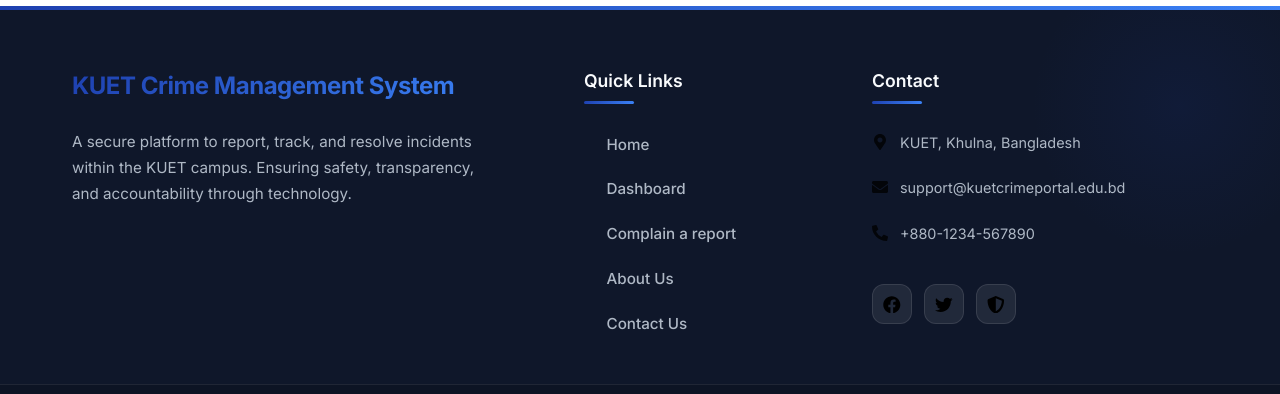
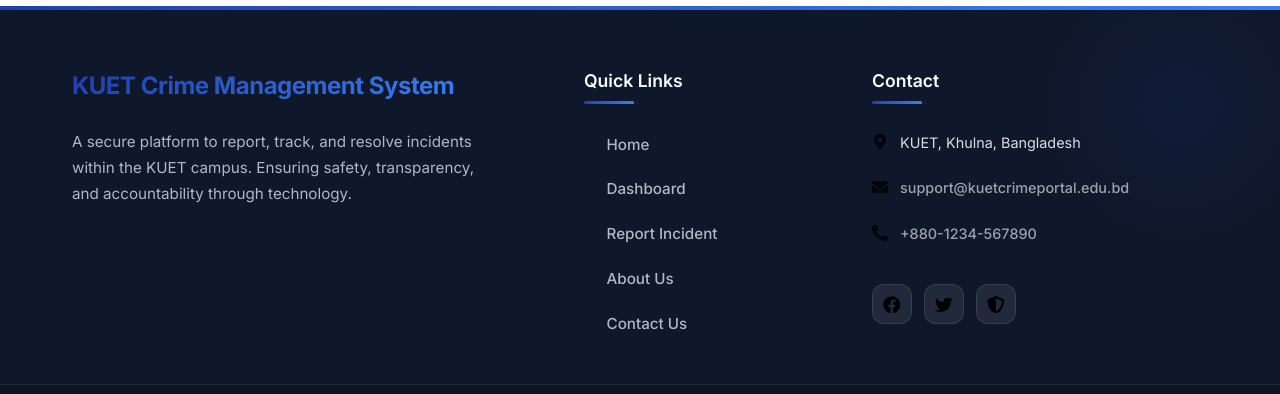
Before and after one commit to CodingABoveHEAd/kuet-crime-management-system, a React (Vite) app in the folder frontend/: page / in a window 1280 px wide. Shown: the part 4466-4860 px from the top of the page. Built offline with nearby package versions, Linux system fonts and the light colour scheme.

Commit message:
changed the css of footer

```diff
--- a/frontend/src/components/Footer.jsx
+++ b/frontend/src/components/Footer.jsx
@@ -1,11 +1,14 @@
 // src/components/Footer.jsx
 import React from "react";
+import { Link } from "react-router-dom";
 import { FaEnvelope, FaPhoneAlt, FaMapMarkerAlt, FaFacebook, FaTwitter, FaShieldAlt } from "react-icons/fa";
 import "../styles/componentstyles/Footer.css";
 
 function Footer() {
+  const currentYear = new Date().getFullYear();
+
   return (
-    <footer className="footer">
+    <footer className="footer" role="contentinfo">
       <div className="footer-container">
         {/* Left Section: Logo & Description */}
         <div className="footer-section about">
@@ -17,35 +20,50 @@ function Footer() {
         </div>
 
         {/* Middle Section: Quick Links */}
-        <div className="footer-section links">
+        <nav className="footer-section links" aria-label="Footer navigation">
           <h3>Quick Links</h3>
-          <ul>
-            <li><a href="/">Home</a></li>
-            <li><a href="/dashboard">Dashboard</a></li>
-            <li><a href="/complaint">Complain a report</a></li>
-            <li><a href="/about">About Us</a></li>
-            <li><a href="/contact">Contact Us</a></li>
+          <ul role="list">
+            <li><Link to="/">Home</Link></li>
+            <li><Link to="/dashboard">Dashboard</Link></li>
+            <li><Link to="/complaint">Report Incident</Link></li>
+            <li><Link to="/about">About Us</Link></li>
+            <li><Link to="/contact">Contact Us</Link></li>
           </ul>
-        </div>
+        </nav>
 
         {/* Right Section: Contact Info */}
         <div className="footer-section contact">
           <h3>Contact</h3>
-          <p><FaMapMarkerAlt /> KUET, Khulna, Bangladesh</p>
-          <p><FaEnvelope /> support@kuetcrimeportal.edu.bd</p>
-          <p><FaPhoneAlt /> +880-1234-567890</p>
+          <p>
+            <FaMapMarkerAlt aria-hidden="true" />
+            <span>KUET, Khulna, Bangladesh</span>
+          </p>
+          <p>
+            <FaEnvelope aria-hidden="true" />
+            <a href="mailto:support@kuetcrimeportal.edu.bd">support@kuetcrimeportal.edu.bd</a>
+          </p>
+          <p>
+            <FaPhoneAlt aria-hidden="true" />
+            <a href="tel:+8801234567890">+880-1234-567890</a>
+          </p>
 
-          <div className="footer-social">
-            <a href="#"><FaFacebook /></a>
-            <a href="#"><FaTwitter /></a>
-            <a href="#"><FaShieldAlt /></a>
+          <div className="footer-social" role="list" aria-label="Social media links">
+            <a href="https://facebook.com" target="_blank" rel="noopener noreferrer" aria-label="Facebook">
+              <FaFacebook aria-hidden="true" />
+            </a>
+            <a href="https://twitter.com" target="_blank" rel="noopener noreferrer" aria-label="Twitter">
+              <FaTwitter aria-hidden="true" />
+            </a>
+            <a href="/about" aria-label="Security information">
+              <FaShieldAlt aria-hidden="true" />
+            </a>
           </div>
         </div>
       </div>
 
       {/* Bottom Copyright */}
       <div className="footer-bottom">
-        <p>© {new Date().getFullYear()} KUET Crime Management Authority. All rights reserved.</p>
+        <p>© {currentYear} KUET Crime Management Authority. All rights reserved.</p>
       </div>
     </footer>
   );
```
